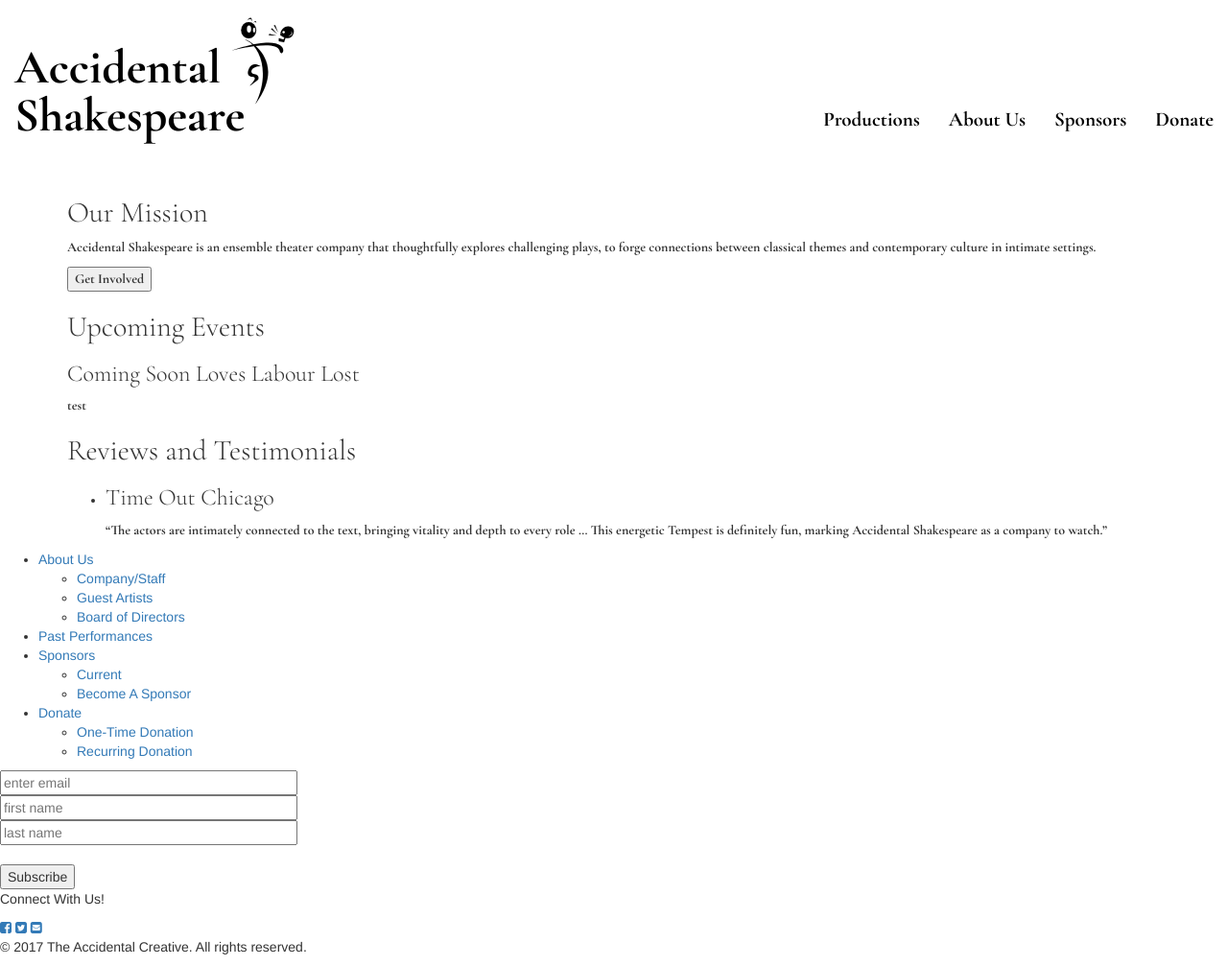
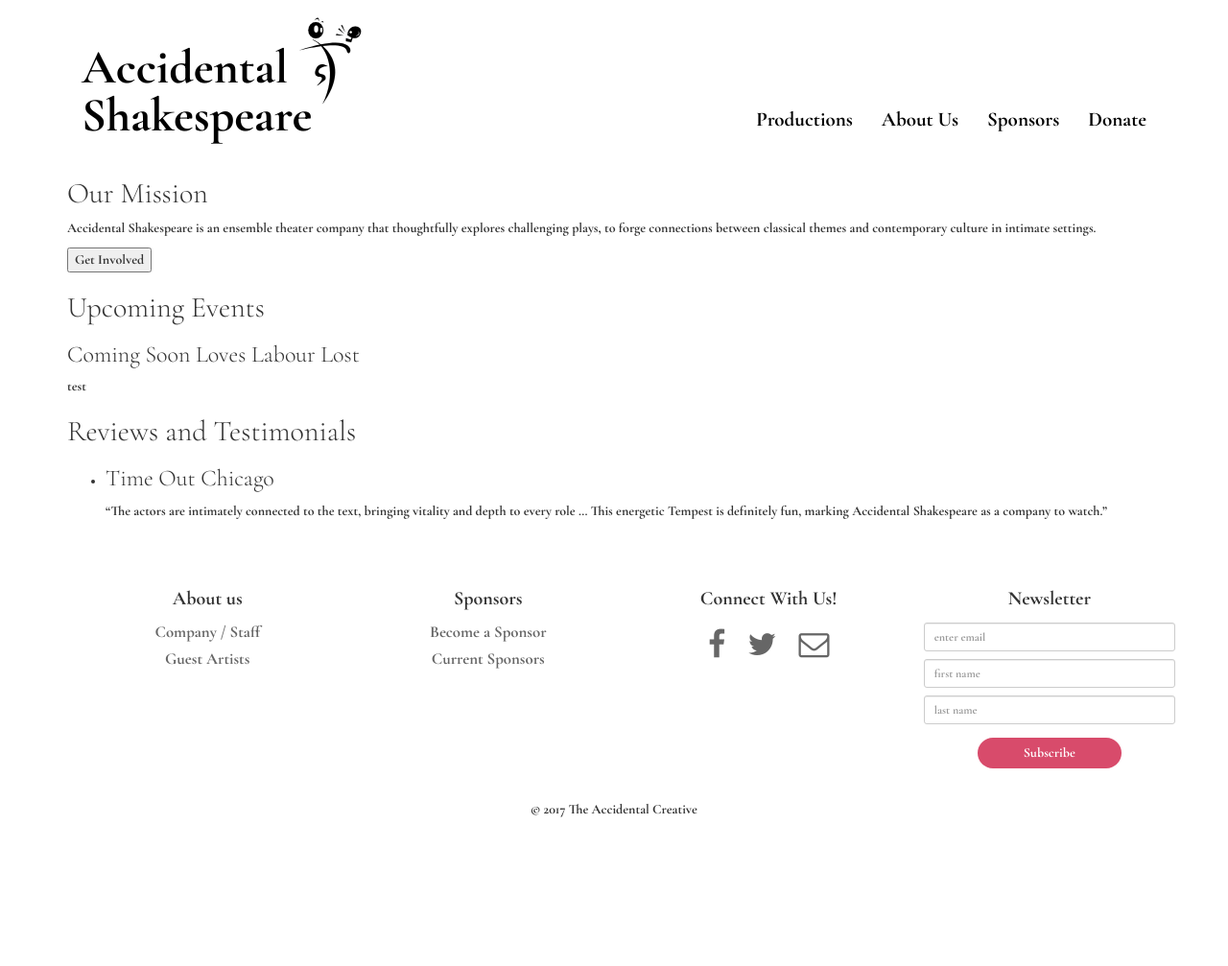
Before and after one commit to jepetersohn/company-site, a Jekyll site: the page built from index.html, in a window 1280 px wide. Shown: the whole page at 96% size. Built offline with Jekyll 4.4.1, drawn with Linux system fonts in a browser that asks for light colours; nearby versions of some CDN libraries; after the commit the page ends 900 px from its top, so only the background shows below that.

Commit message:
Styling footer (#40)
* fix merge conflict

* Fix merge

* Responsive footer

```diff
--- a/_includes/footer.html
+++ b/_includes/footer.html
@@ -1,66 +1,52 @@
-<footer>
-	<div class="footer-inner">
-		<div class="footer-inner-top">
-			<ul class="footer-nav">
-				<li class="footer-nav-item">
-					<a class="footer-nav-link" href="/about">About Us</a>
-					<ul class="footer-subnav">
-						<li class="footer-subnav-item"><a class="footer-subnav link" href="/about/company">Company/Staff</a></li>
-						<li class="footer-subnav-item"><a class="footer-subnav link" href="about/guest_artists">Guest Artists</a></li>
-						<li class="footer-subnav-item"><a class="footer-subnav link" href="/about/board">Board of Directors</a></li>
+<footer id="myFooter">
+  <div class="container">
+    <div class="row">
+      <!--<div class="col-sm-3">
+                    <h2 class="logo"><a href="#"> LOGO </a></h2>
+                </div>-->
+      <div class="col-sm-3 footerCol">
+        <h5>About us</h5>
+        <ul>
+          <li><a href="/about">Company / Staff</a></li>
+          <li><a href="/about">Guest Artists</a></li>
         </ul>
-				</li>
-				<li class="footer-nav-item">
-					<a class="footer-nav-link" href="/past_performances">Past Performances</a>
-				</li>
-				<li class="footer-nav-item">
-					<a class="footer-nav-link" href="/sponsors">Sponsors</a>
-					<ul class="footer-subnav">
-						<li class="footer-subnav-item"><a class="footer-subnav-link" href="/sponsors/current">Current</a></li>
-						<li class="footer-subnav-item"><a class="footer-subnav-link" href="/sponsors/new">Become A Sponsor</a></li>
+      </div>
+      <div class="col-sm-3 footerCol">
+        <h5>Sponsors</h5>
+        <ul>
+          <li><a href="/sponsors">Become a Sponsor</a></li>
+          <li><a href="/sponsors#current-sponsors-list">Current Sponsors</a></li>
         </ul>
-				</li>
-				<li class="footer-nav-item"><a class="footer-nav-link" href="/donate">Donate</a>
-					<ul class="footer-subnav">
-						<li class="footer-subnav-item"><a class="footer-subnav-link" href="/donate">One-Time Donation</a></li>
-						<li class="footer-subnav-item"><a class="footer-subnav-link" href="/donate">Recurring Donation</a></li>
-					</ul>
-				</li>
-			</ul>
-			<div class="footer-auxnav">
-				<div class="newsletter">
-					<div class="newsletter-inputarea">
-						<div id="mc_embed_signup">
-							<form id="mc-embedded-subscribe-form" class="validate" action="//accidentalshakespeare.us8.list-manage.com/subscribe/post?u=62e153225217fde3b5c71b8f9&amp;id=77a38c823e" method="post" name="mc-embedded-subscribe-form" target="_blank">
-								<div id="mc_embed_signup_scroll">
-									<div class="mc-field-group">
-										<input id="mce-EMAIL" class="required email" type="email" name="EMAIL" placeholder="enter email" value="" size="35" />
-										<div class="mc-field-group"><input id="mce-FNAME" class="required" type="text" name="FNAME" placeholder="first name"" value="" size="35" /></div>
-										<div class="mc-field-group"><input id="mce-LNAME" class="required" type="text" name="LNAME" placeholder="last name" value="" size="35" /></div>
-										<div class="mc-field-group"><input id="mce-MMERGE11" class="required" type="hidden" name="MMERGE11" value="WEBSITE" /></div>
-										<div id="mce-responses" class="clear">&nbsp;</div>
-										<input id="mc-embedded-subscribe" class="button" type="submit" name="subscribe" value="Subscribe" />
       </div>
+      <div class="col-sm-3 footerCol">
+        <h5>Connect With Us!</h5>
+        <div class="social-networks">
+          <a href="https://www.facebook.com/AccShakes" class="facebook"><i class="fa fa-facebook"></i></a>
+          <a href="https://twitter.com/accshakes" class="twitter"><i class="fa fa-twitter"></i></a>
+          <a href="mailto:accshakes@gmail.com" class="email "><i class="fa fa-envelope-o"></i></a>
+        </div>
+      </div>
+      <div class="col-sm-3 footerCol">
+        <h5>Newsletter</h5>
+        <form class="form-inline" action="//accidentalshakespeare.us8.list-manage.com/subscribe/post?u=62e153225217fde3b5c71b8f9&amp;id=77a38c823e"
+          method="post" name="mc-embedded-subscribe-form" target="_blank">
+				<input id="mce-MMERGE11" type="hidden" name="MMERGE11" value="WEBSITE" />
+
+          <div class="field-group">
+            <input id="newsletter-email" class="form-control input-sm newsletter-input" type="email" name="EMAIL" placeholder="enter email" value="" size="35"/>
+					</div>
+					<div class="field-group">
+            <input class="form-control input-sm newsletter-input" type="text" name="FNAME" placeholder="first name" value="" size="35"/>
+					</div>
+					<div class="field-group">
+            <input class="form-control input-sm newsletter-input" type="text" name="LNAME" placeholder="last name" value="" size="35"/>
+            <input id="mc-embedded-subscribe" class="btn btn-default" type="submit" name="subscribe" value="Subscribe" />
           </div>
         </form>
       </div>
     </div>
   </div>
-			</div>
-		</div>
-	</div>
-	<div class="scl">
-		<p class="scl-headline">Connect With Us!</p>
-		<a class="scl-link" href="https://www.facebook.com/AccShakes/?fref=ts" title="Facebook"><i class="fa fa-facebook-square" aria-hidden="true"></i>
-		</a>
-		<a class="scl-link" href="https://twitter.com/accshakes" title="Twitter"><i class="fa fa-twitter-square" aria-hidden="true"></i>
-		</a>
-		<a class="scl-link" href="mailto:accshakes@gmail.com" title="Email"><i class="fa fa-envelope-square" aria-hidden="true"></i>
-		</a>
-	</div>
-	<div class="footer-inner-bottom">
-		<div class="footer-inner-bottom">
-			<p>&copy; 2017 The Accidental Creative. All rights reserved.</p>
-		</div>
+  <div class="footer-copyright">
+    <p>© 2017 The Accidental Creative</p>
   </div>
 </footer>
--- a/_layouts/default.html
+++ b/_layouts/default.html
@@ -4,13 +4,16 @@
 {% include head.html %}
 
 <body>
+	<main class="container">
 		<header>
 			{% include navbar.html %}
 		</header>
-		<div class="container">
+		<section class="content">
 			{{ content }}
-		</div>
+		</section>
 	{% include footer.html %}
+	</main>
+	{% include script.html %}
 </body>
-    {% include script.html %}
+
 </html>
--- a/assets/css/main.css
+++ b/assets/css/main.css
@@ -102,3 +102,114 @@ body {
   	margin-right: 80px;
   }
 }
+
+#myFooter {
+    padding-top: 30px;
+    font-family: 'Cormorant Garamond', serif;
+}
+
+#myFooter .footer-copyright {
+    padding-top: 3px;
+    padding-bottom: 3px;
+    text-align: center;
+}
+
+#myFooter .row {
+    margin-bottom: 20px;
+}
+
+#myFooter .navbar-brand {
+    margin-top: 45px;
+    height: 65px;
+}
+
+#myFooter .footer-copyright p {
+    margin: 10px;
+}
+
+#myFooter ul {
+    list-style-type: none;
+    padding-left: 0;
+    line-height: 1.7;
+}
+
+#myFooter h5 {
+    font-size: 20px;
+    font-weight: bold;
+    margin-top: 30px;
+}
+
+#myFooter h2 a{
+    font-size: 50px;
+    text-align: center;
+}
+
+#myFooter a {
+    text-decoration: none;
+    font-weight: bold;
+    font-size: 1.2em;
+    color: #666;
+}
+
+#myFooter a:hover,
+#myFooter a:focus {
+    text-decoration: none;
+    color: #000;
+}
+
+#myFooter .social-networks {
+    text-align: center;
+    padding-top: 5px;
+    padding-bottom: 5px;
+}
+
+#myFooter .social-networks a {
+    font-size: 32px;
+    padding: 10px;
+    transition: 0.2s;
+}
+
+#myFooter .social-networks a:hover {
+    text-decoration: none;
+}
+
+#myFooter .facebook:hover {
+    color: #0077e2;
+}
+
+#myFooter .email:hover {
+    color: #ef1a1a;
+}
+
+#myFooter .twitter:hover {
+    color: #00aced;
+}
+
+#myFooter .btn {
+    color: white;
+    background-color: #d84b6b;
+    border-radius: 20px;
+    border: none;
+    width: 150px;
+    display: block;
+    margin: 0 auto;
+    margin-top: 10px;
+    /*line-height: 25px;*/
+    font-size: 14px;
+    font-weight: bold;
+}
+
+@media screen and (max-width: 767px) {
+    #myFooter {
+        text-align: center;
+    }
+}
+
+.footerCol {
+    text-align: center;
+}
+
+.newsletter-input {
+    width: 120px;
+    margin: 4px auto;
+}
```
Also changed, not shown: _layouts/sponsor_show.html (+3 -12 lines). Lines whose indentation alone changed are shown as unchanged.
